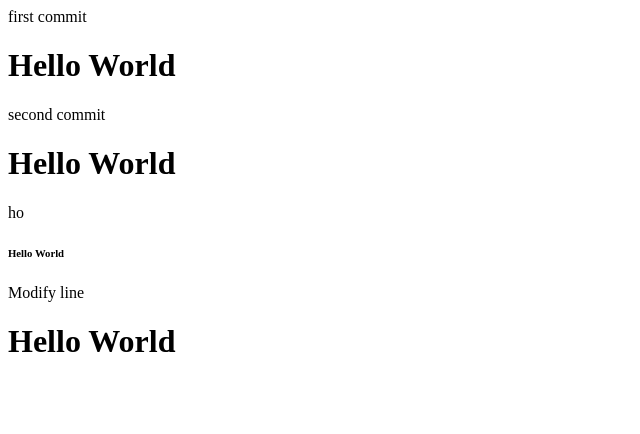
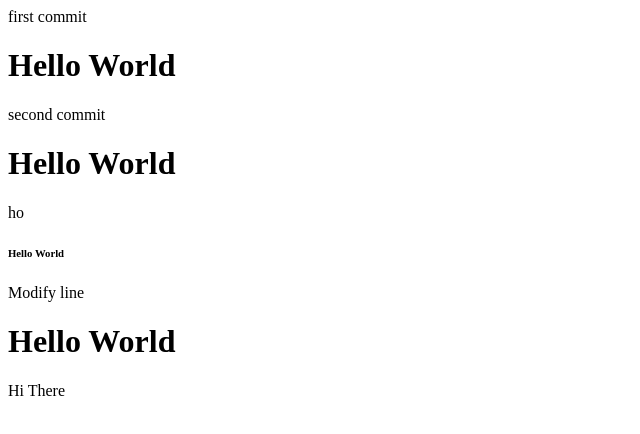
Before and after one commit to zerozerozerozerozerozerozero/HelloWorld1, a plain HTML site: page index.html in a window 1280 px wide. Shown: the full height of the page, 0-640 px from the left. Drawn offline with Linux system fonts and the light colour scheme.

Commit message:
history 내용

```diff
--- a/index.html
+++ b/index.html
@@ -14,5 +14,7 @@
 
         Modify line
         <h1>Hello World</h1>
+
+        Hi There
     </body>
 </html>
```
